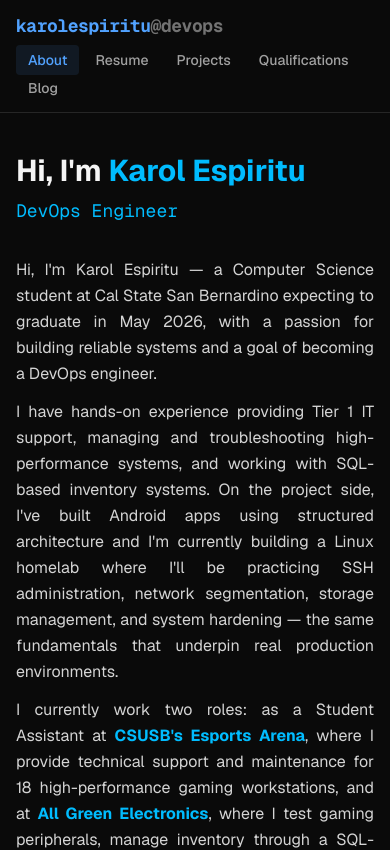
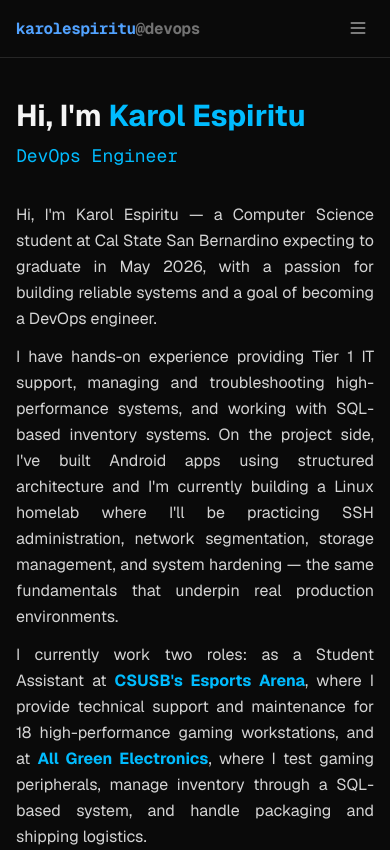
Before and after one commit to kayspadess/WebsitePortfolio, a Next.js app: page / in a window 390 px wide. Shown: the top 850 px of the page. Built offline with nearby package versions, Linux system fonts and the light colour scheme.

Commit message:
changed nav bar to drop down menu for mobile

```diff
--- a/components/Nav.tsx
+++ b/components/Nav.tsx
@@ -2,6 +2,7 @@
 
 import Link from "next/link";
 import { usePathname } from "next/navigation";
+import { useState } from "react";
 
 const links = [
   { href: "/", label: "About" },
@@ -13,14 +14,17 @@ const links = [
 
 export default function Nav() {
   const pathname = usePathname();
+  const [open, setOpen] = useState(false);
 
   return (
     <header className="border-b border-neutral-800 bg-neutral-950 sticky top-0 z-50">
-      <nav className="max-w-4xl mx-auto px-4 py-3 flex flex-col sm:flex-row sm:items-center sm:justify-between gap-2">
-        <Link href="/" className="font-mono font-bold text-blue-400 tracking-tight text-lg">
+      <nav className="max-w-4xl mx-auto px-4 py-3 flex items-center justify-between">
+        <Link href="/" className="font-mono font-bold text-blue-400 tracking-tight text-base sm:text-lg">
           karolespiritu<span className="text-neutral-500">@devops</span>
         </Link>
-        <ul className="flex flex-wrap gap-1">
+
+        {/* Desktop nav */}
+        <ul className="hidden sm:flex gap-1">
           {links.map(({ href, label }) => {
             const active = href === "/" ? pathname === "/" : pathname.startsWith(href);
             return (
@@ -39,6 +43,48 @@ export default function Nav() {
             );
           })}
         </ul>
+
+        {/* Mobile hamburger */}
+        <div className="relative sm:hidden">
+          <button
+            onClick={() => setOpen(!open)}
+            className="text-neutral-400 hover:text-neutral-100 p-1.5 rounded transition-colors"
+            aria-label="Toggle menu"
+          >
+            {open ? (
+              <svg xmlns="http://www.w3.org/2000/svg" width="20" height="20" fill="none" viewBox="0 0 24 24" stroke="currentColor" strokeWidth={2}>
+                <path strokeLinecap="round" strokeLinejoin="round" d="M6 18L18 6M6 6l12 12" />
+              </svg>
+            ) : (
+              <svg xmlns="http://www.w3.org/2000/svg" width="20" height="20" fill="none" viewBox="0 0 24 24" stroke="currentColor" strokeWidth={2}>
+                <path strokeLinecap="round" strokeLinejoin="round" d="M4 6h16M4 12h16M4 18h16" />
+              </svg>
+            )}
+          </button>
+
+          {open && (
+            <ul className="absolute right-0 top-10 w-44 bg-neutral-900 border border-neutral-700 rounded-lg shadow-xl overflow-hidden">
+              {links.map(({ href, label }) => {
+                const active = href === "/" ? pathname === "/" : pathname.startsWith(href);
+                return (
+                  <li key={href}>
+                    <Link
+                      href={href}
+                      onClick={() => setOpen(false)}
+                      className={`block px-4 py-2.5 text-sm font-medium transition-colors ${
+                        active
+                          ? "bg-blue-400/10 text-blue-400"
+                          : "text-neutral-400 hover:text-neutral-100 hover:bg-neutral-800"
+                      }`}
+                    >
+                      {label}
+                    </Link>
+                  </li>
+                );
+              })}
+            </ul>
+          )}
+        </div>
       </nav>
     </header>
   );
```
